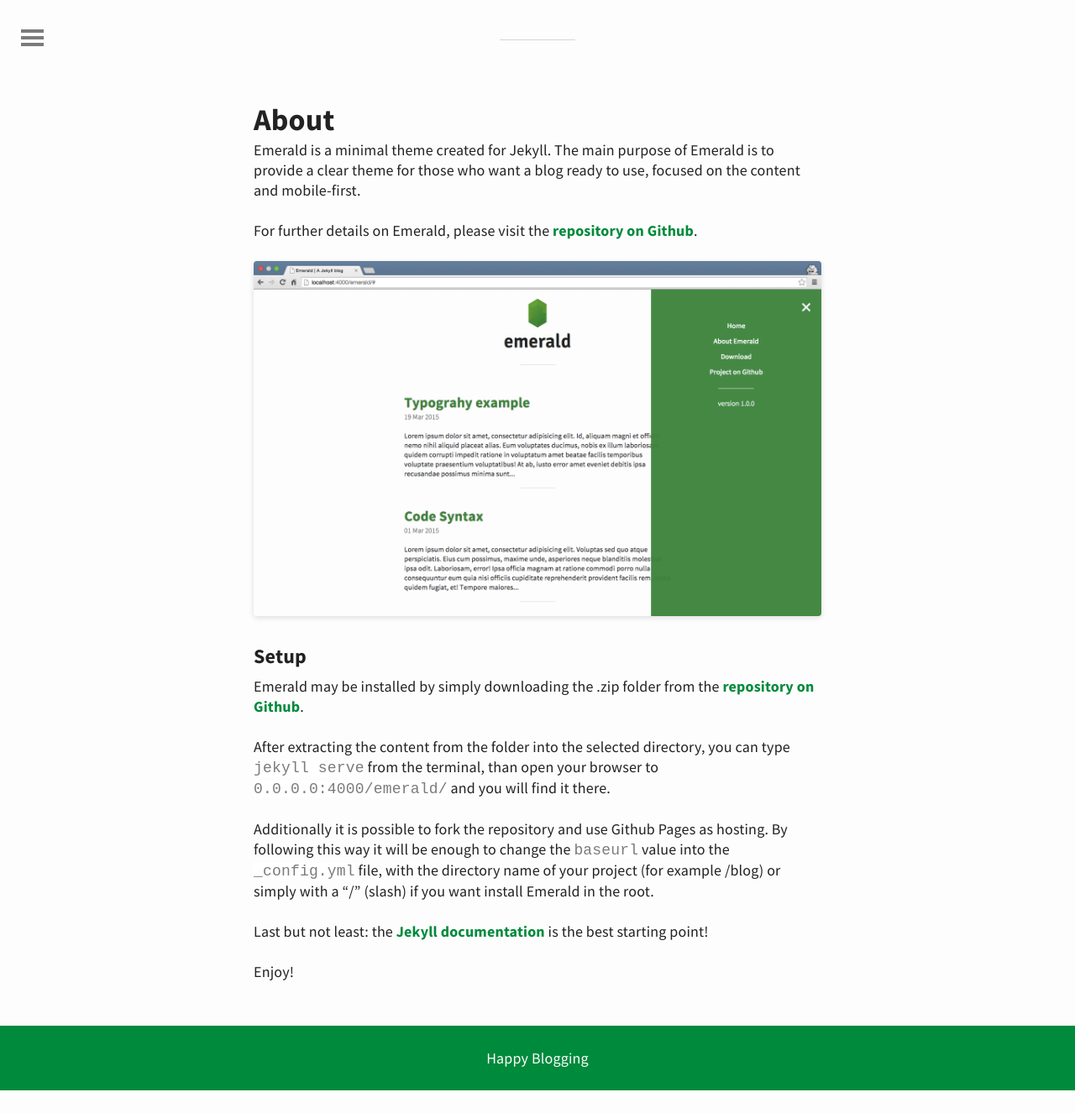
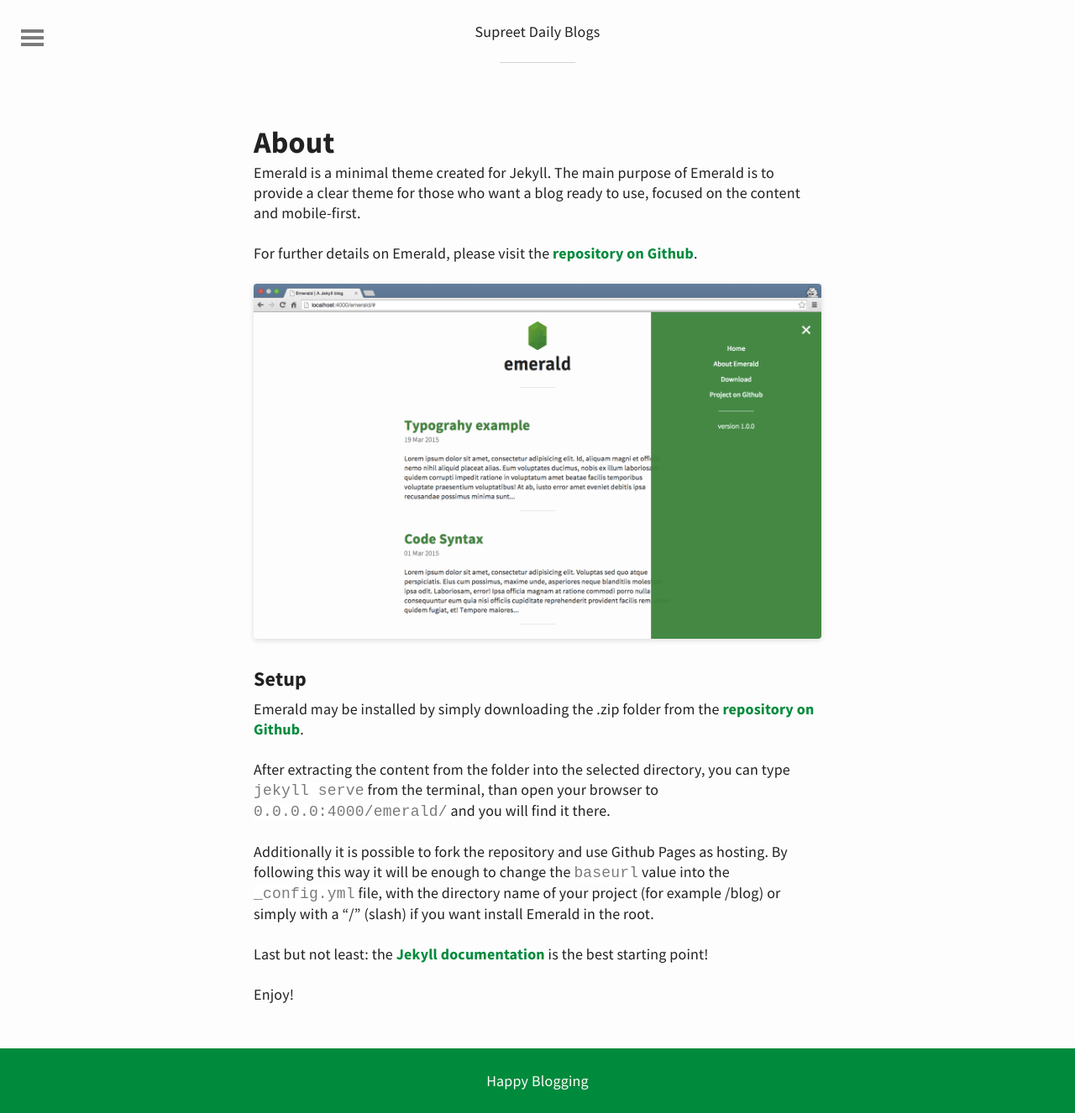
Before and after one commit to Supreet25/SupBlog, a Jekyll site: the page built from about.md, in a window 1280 px wide. Shown: the whole page at 84% size. Built offline with Jekyll 4.4.1, drawn with Linux system fonts in a browser that asks for light colours; before the commit the page ends 1299 px from its top, so only the background shows below that.

Commit message:
Update header-custom.html

```diff
--- a/_includes/header-custom.html
+++ b/_includes/header-custom.html
@@ -1,5 +1,5 @@
 <header id="header">
 
-	<!-- Your custom header here -->
+	Supreet Daily Blogs
 
 </header>
```
